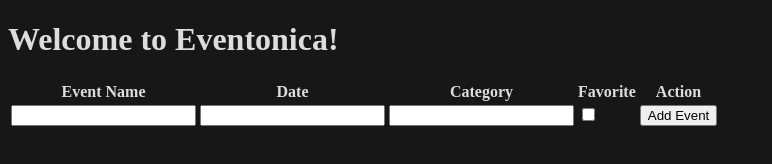
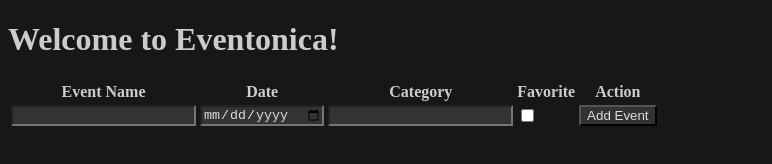
Before and after one commit to picaq/eventonica, a plain HTML site: page index.html in a window 1280 px wide. Shown: the whole page, without its empty margins (0-772 px from the left). Drawn offline with Linux system fonts and the light colour scheme.

Commit message:
change type “datetime” to “date”

```diff
--- a/index.html
+++ b/index.html
@@ -19,7 +19,7 @@
         </tr>
         <tr>
             <td><input type="text" name="eventName" id="eventName"></td>
-            <td><input type="datetime" name="date" id="date"></td>
+            <td><input type="date" name="date" id="date"></td>
             <td><input type="text" name="category" id="category"></td>
             <td><input type="checkbox" name="favorite" id="favorite"></td>
             <td><button type="submit">Add Event</button></td>
--- a/styles.css
+++ b/styles.css
@@ -1,4 +1,9 @@
 html {
     background: #171717;
+    color: #ccc;
+}
+
+input, button, td input[type="checkbox"], #favorite{
+    background: #333;
     color: #ddd;
 }
```
